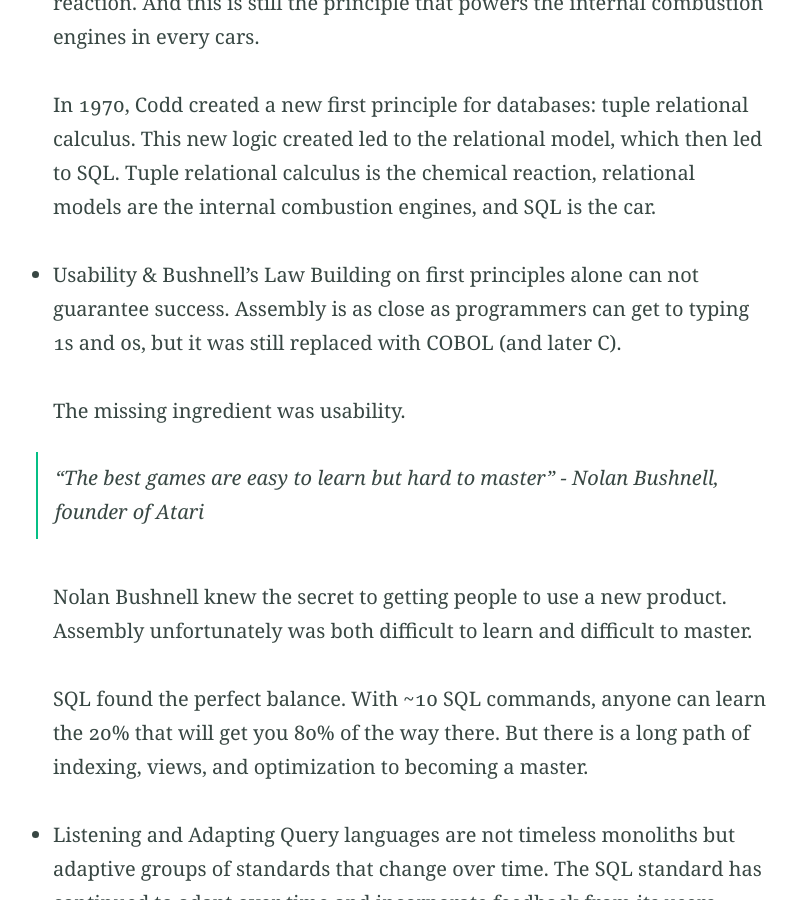
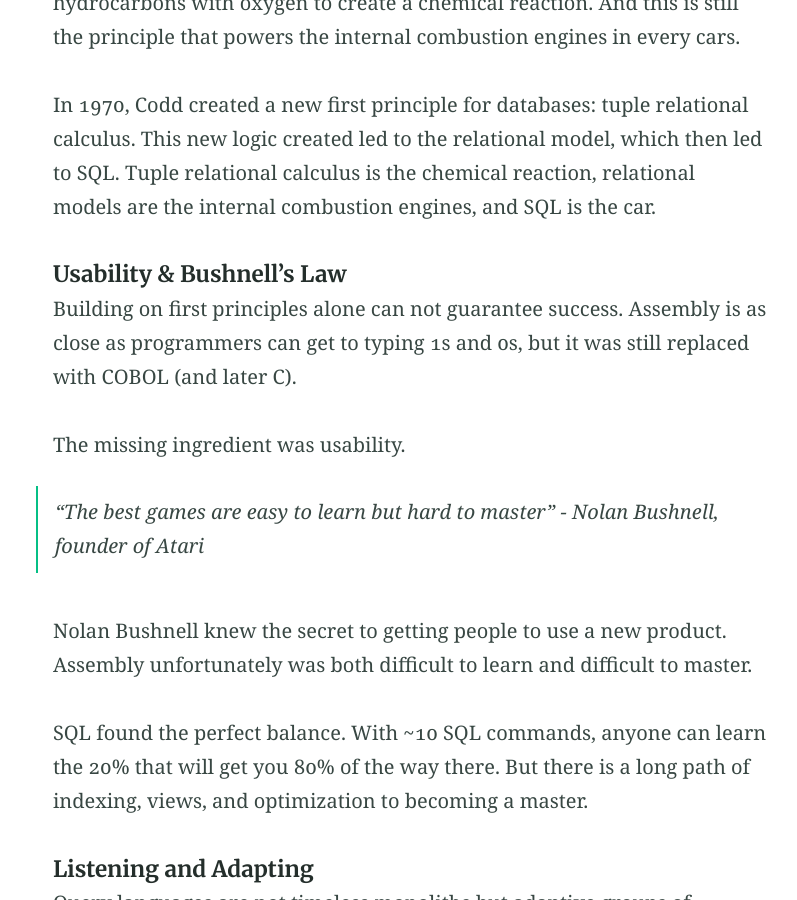
Before and after one commit to aaa-blog/aaa-blog.github.io, a Jekyll site: the page built from _posts/2023-09-05-sql-history-benefits.md, in a window 1280 px wide and 900 px high, scrolled down 4250 px. Shown: the whole window, without its empty margins (230-1027 px from the left). Built offline with Jekyll 4.4.1, drawn with Linux system fonts in a browser that asks for light colours; some of the changed text lies outside the part shown.

Commit message:
sql history c4

```diff
--- a/_posts/2023-09-05-sql-history-benefits.md
+++ b/_posts/2023-09-05-sql-history-benefits.md
@@ -47,13 +47,13 @@
 
 ##### Why is SQL ubiquitous?
 
-* Built on First Principles
+##### Built on First Principles
 A first principle is a foundational proposition that can not be deduced from any other proposition or assumption. For instance, combining hydrocarbons with oxygen to create a chemical reaction. And this is still the principle that powers the internal combustion engines in every cars.
 
 In 1970, Codd created a new first principle for databases: tuple relational calculus. This new logic created led to the relational model, which then led to SQL. Tuple relational calculus is the chemical reaction, relational models are the internal combustion engines, and SQL is the car.
 
 
-* Usability & Bushnell’s Law
+##### Usability & Bushnell’s Law
 Building on first principles alone can not guarantee success. Assembly is as close as programmers can get to typing 1s and 0s, but it was still replaced with COBOL (and later C).
 
 The missing ingredient was usability.
@@ -64,23 +64,23 @@
 
 SQL found the perfect balance. With ~10 SQL commands, anyone can learn the 20% that will get you 80% of the way there.  But there is a long path of indexing, views, and optimization to becoming a master.
 
-* Listening and Adapting
+##### Listening and Adapting
 Query languages are not timeless monoliths but adaptive groups of standards that change over time. The SQL standard has continued to adapt over time and incorporate feedback from its users.
 
 Since the original conception we have seen 10 different SQL standards all with important updates as we noted in History of SQL standards.
 
-* Adoption of APIs
+##### Adoption of APIs
 The final secret behind SQL’s success has been the rise of application programming interfaces (API). APIs simplify programming by abstracting the underlying implementation and only exposing objects or actions the developer needs.
 
 APIs allow SQL to continue to adapt to new technologies with specialized syntax. In 2006 Hadoop introduced the distributed file system (HDFS), which was initially inaccessible to the SQL syntax. Then in 2013 Apache created Apache Impala, which allowed developers to use SQL to query HDFS databases.
 
 <!-- more -->
 
-So this was facinating history of SQL which started at the dawn of modern computing & going strong. In a later posts, we’ll discuss new technologies that are trying to create the electric engine for databases. Please like & connect with me on socials for more content like this.
+###### So this was facinating history of SQL which started at the dawn of modern computing & going strong. In a later posts, we’ll discuss new technologies that are trying to create the electric engine for databases. Please like & connect with me on socials for more content like this.
 
 [LinkedIn](https://www.linkedin.com/in/thakkarrahul01 "Rahul Thakkar")
 
-* References :
+References :
 [History of SQL](https://arctype.com/blog/history-of-sql/ "History of SQL")
 [SQL Standard ISO](https://blog.ansi.org/sql-standard-iso-iec-9075-2023-ansi-x3-135/#gref "SQL Standard ISO")
 [What is SQL](https://www.businessnewsdaily.com/5804-what-is-sql.html "What is SQL")
```
